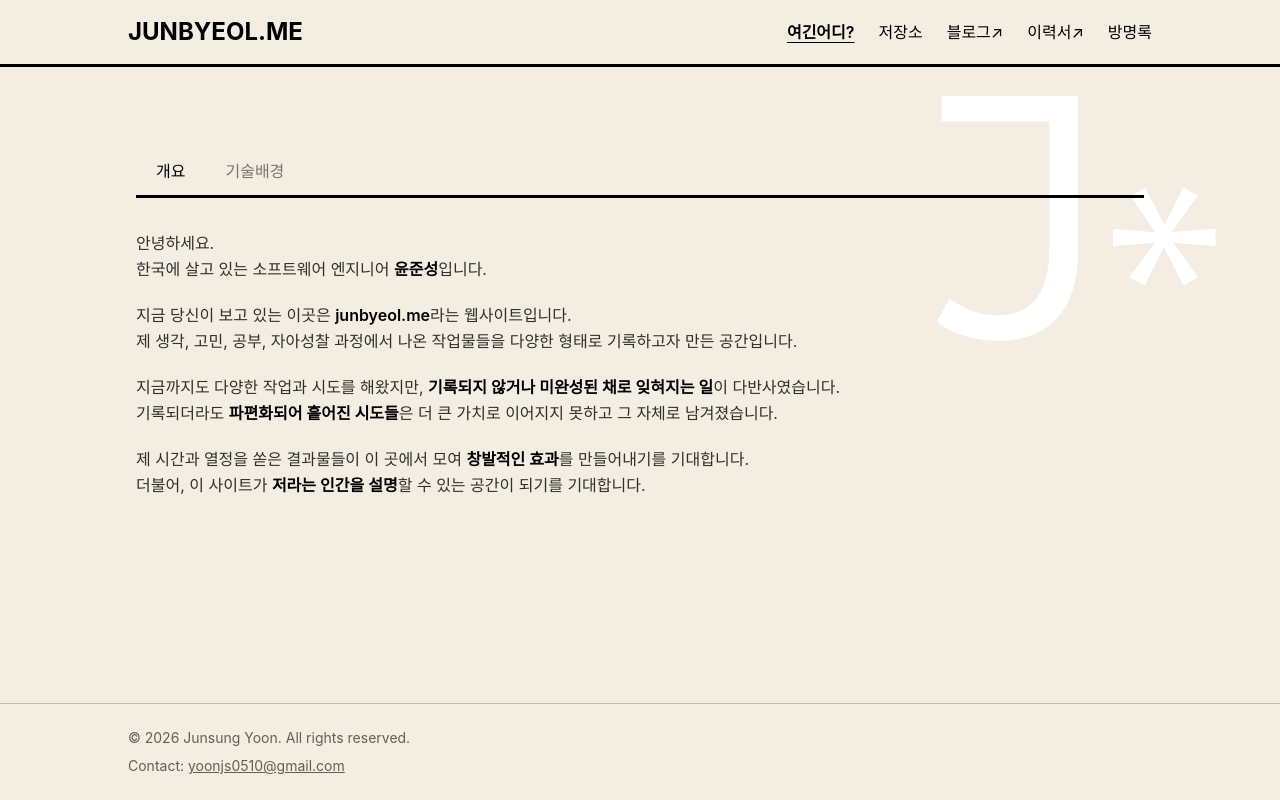
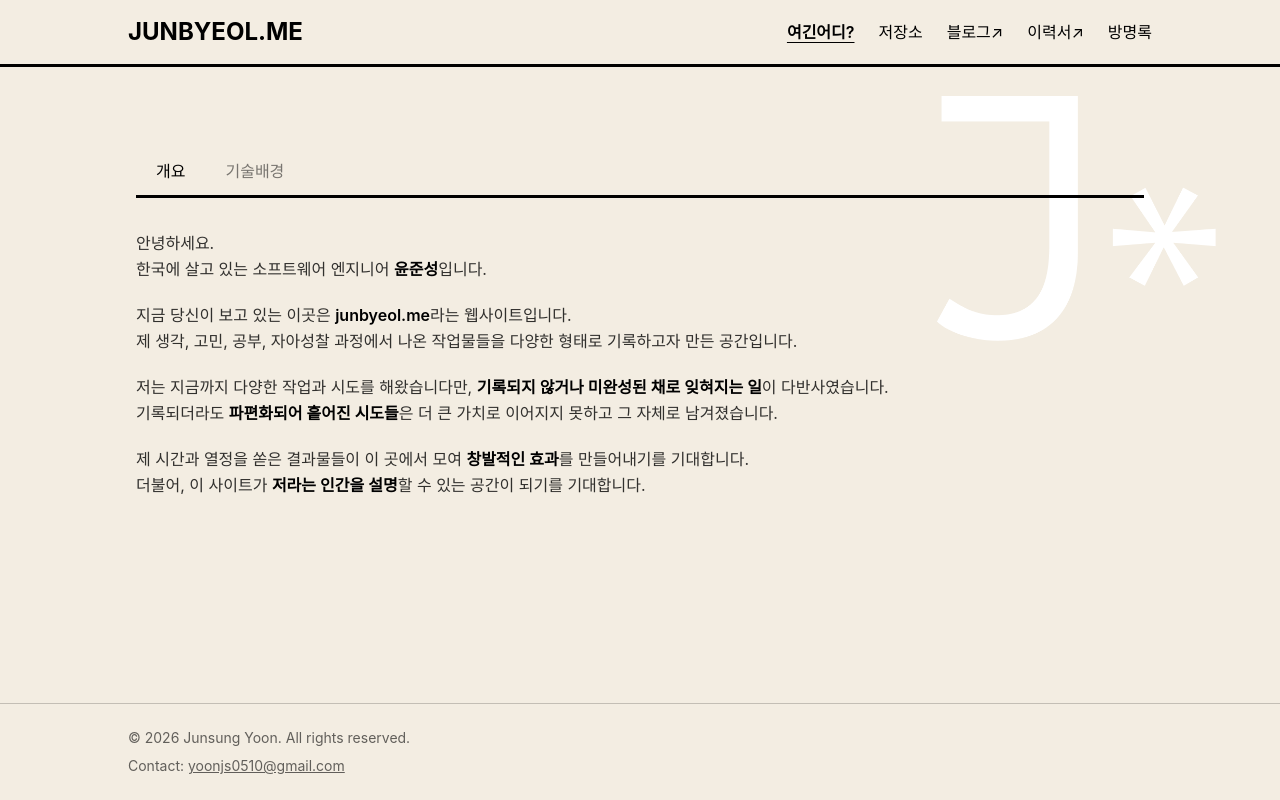
Before and after one commit to junbyeol/junbyeol.me, a React (Vite) app: page /about in a window 1280 px wide. Built offline with nearby package versions, Linux system fonts and the light colour scheme.

Commit message:
chore: 작은 문구 수정

```diff
--- a/src/pages/about/tabs/IntroTab.tsx
+++ b/src/pages/about/tabs/IntroTab.tsx
@@ -20,7 +20,7 @@ const IntroTab = () => (
       기록하고자 만든 공간입니다.
     </p>
     <p className="text-base leading-relaxed text-text/80">
-      지금까지도 다양한 작업과 시도를 해왔지만,{" "}
+      저는 지금까지 다양한 작업과 시도를 해왔습니다만,{" "}
       <B>기록되지 않거나 미완성된 채로 잊혀지는 일</B>이 다반사였습니다.
       <br />
       기록되더라도 <B>파편화되어 흩어진 시도들</B>은 더 큰 가치로 이어지지
--- a/src/pages/archive/tabs/ProjectsTab.tsx
+++ b/src/pages/archive/tabs/ProjectsTab.tsx
@@ -40,7 +40,7 @@ const PROJECTS: Project[] = [
   {
     name: "KNAPS 공식 페이지",
     description:
-      "한국약학대학생연합(KNAPS)의 공식 페이지와 어드민 페이지를 외주 개발. 해당 단체의 구글 계정 소유의 GCP에서 호스팅 및 유 지보수 중",
+      "한국약학대학생연합(KNAPS)의 공식 페이지와 어드민 페이지를 외주 개발. 해당 단체의 구글 계정 소유의 GCP에서 호스팅 및 유지보수 중",
     status: "active",
     link: "https://knaps.or.kr",
   },
```
